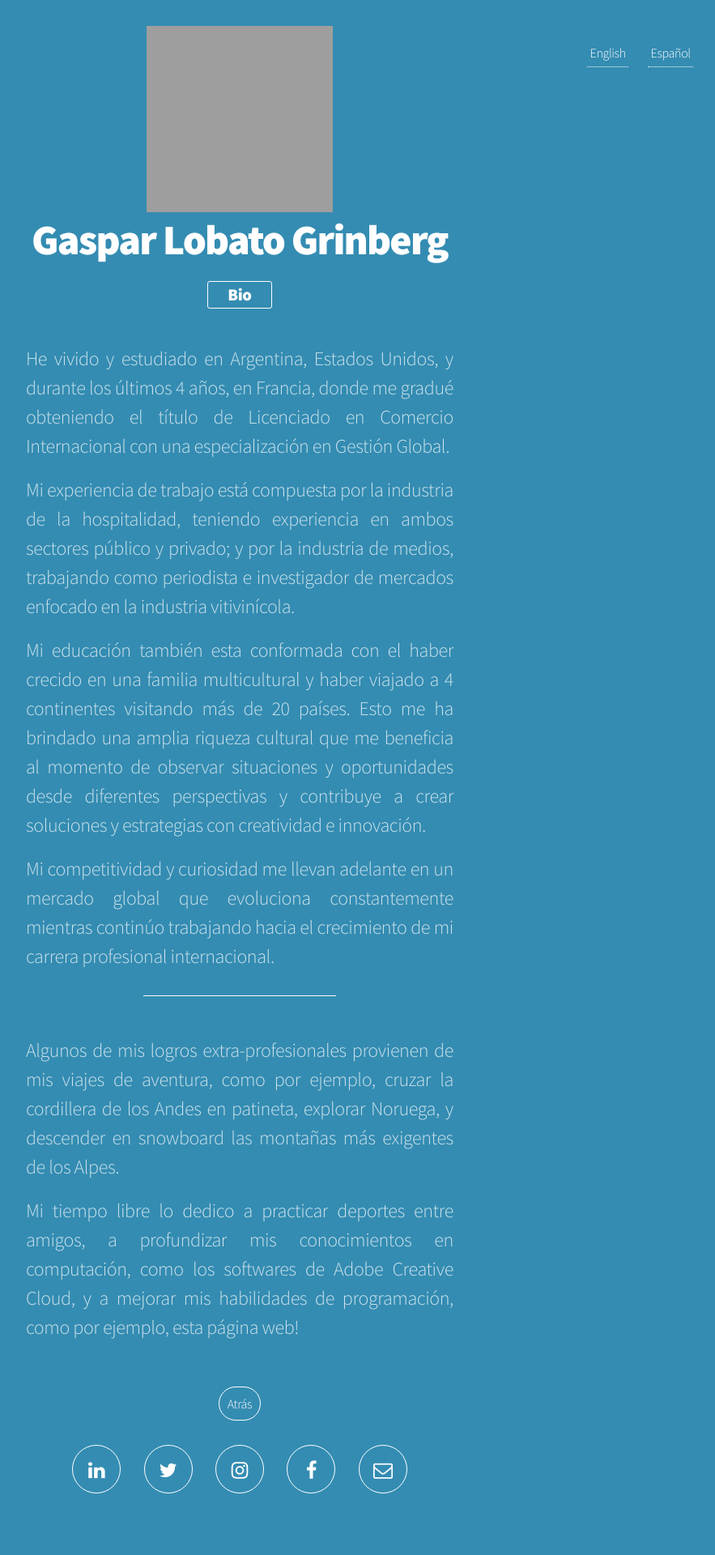
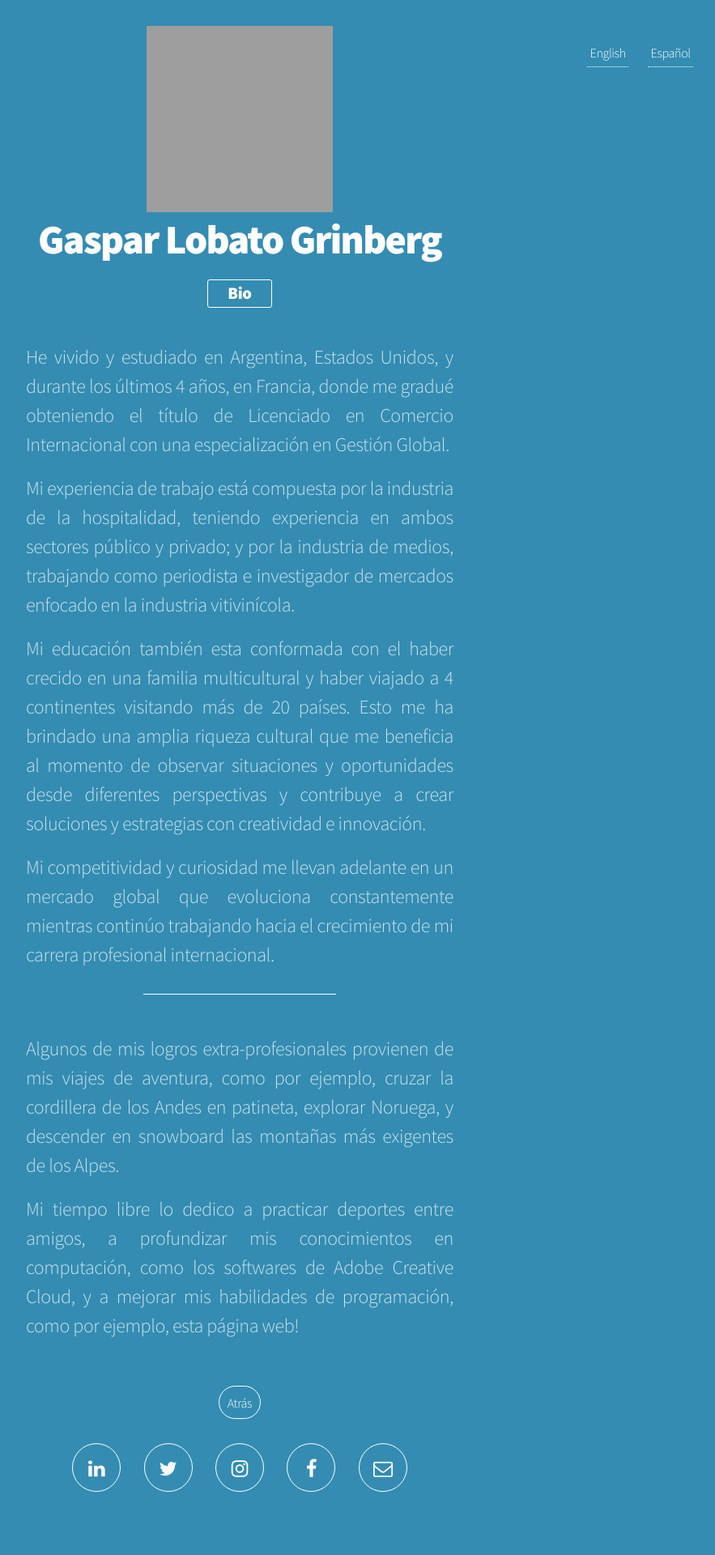
Before and after one commit to gasparlg/gasparg, a Jekyll site: the page built from es-bio.html, in a window 1280 px wide. Shown: the top 1920 px of the page at 81% size, without its empty margins (346-1229 px from the left). Built offline with Jekyll 4.4.1, drawn with Linux system fonts in a browser that asks for light colours; grey boxes are pictures that could not be loaded.

Commit message:
ipad mini wrapper

```diff
--- a/css/main-bio.css
+++ b/css/main-bio.css
@@ -856,7 +856,7 @@
         }
 
         #header h1 {
-			font-size: 3.25em;
+			font-size: 3.15em;
 		}
 
         #header p {
```
